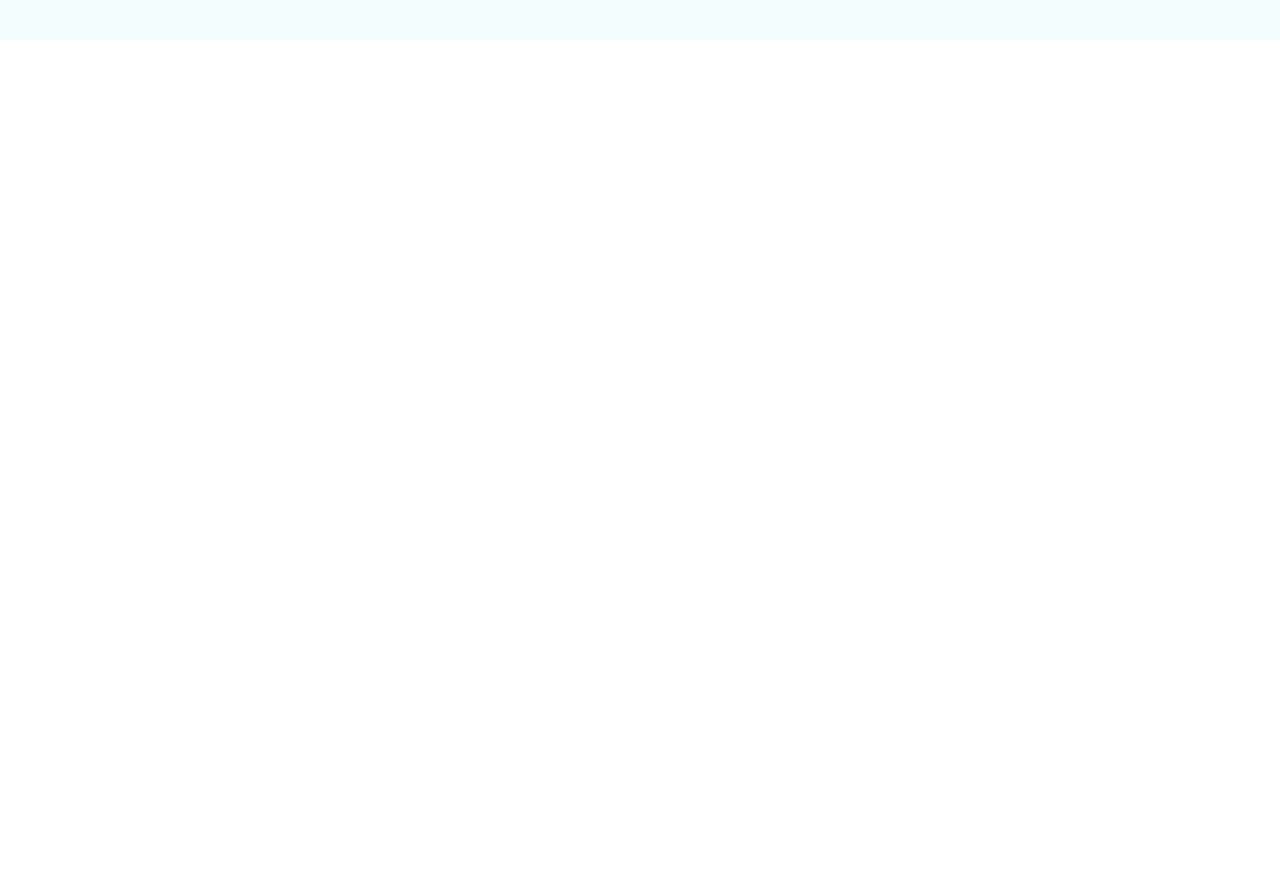
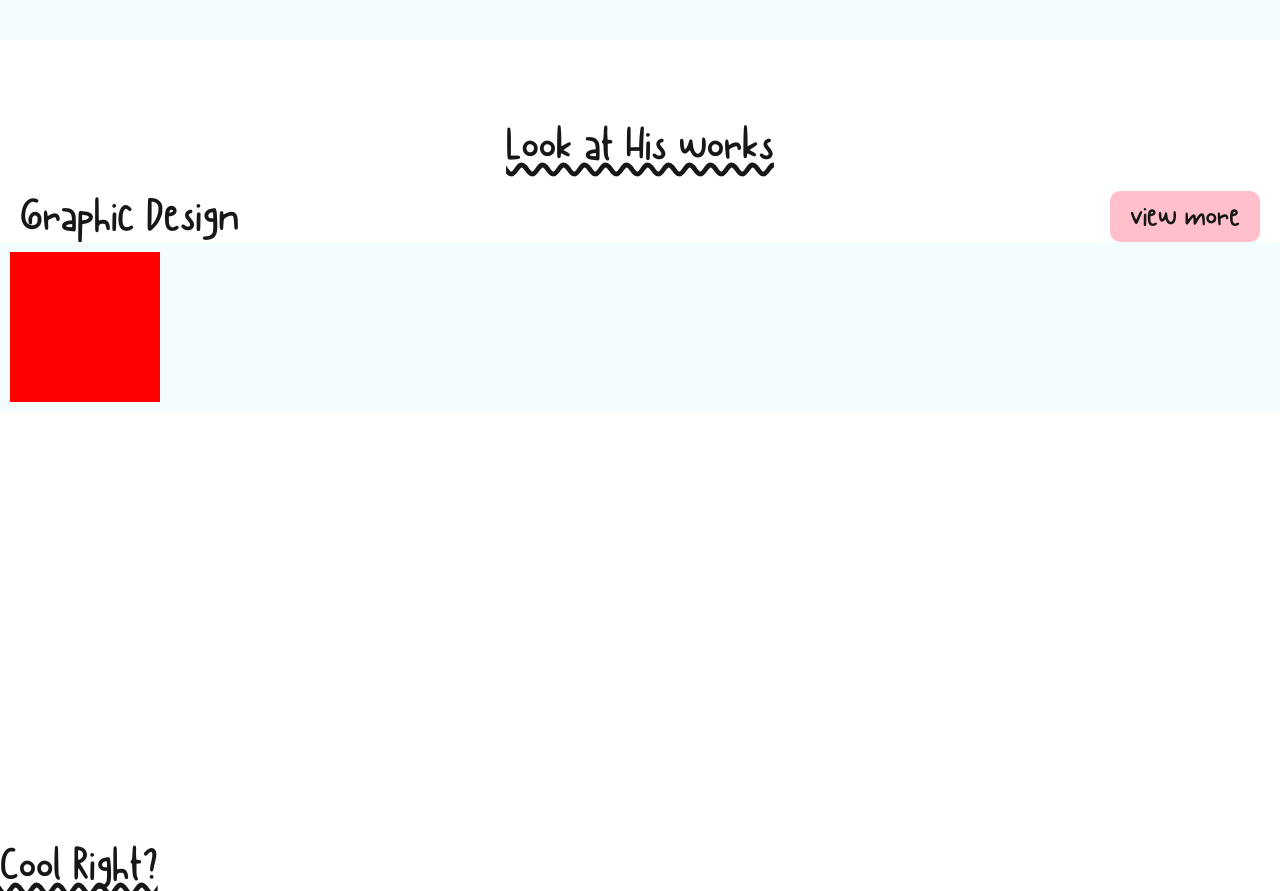
Before and after one commit to harinarayanan-kp/portfolio_2025, a Next.js app: page / in a window 1280 px wide. Shown: the part 1560-2451 px from the top of the page. Before the commit the page ends 1600 px from the top, so only its background shows below. Built offline with nearby package versions, Linux system fonts and the light colour scheme.

Commit message:
gallery_init

```diff
--- /dev/null
+++ b/src/app/Gallery.jsx
@@ -0,0 +1,66 @@
+import React from "react";
+import styles from "./custom.module.css";
+
+const Gallery = () => {
+  return (
+    <div
+      style={{
+        minHeight: "100vh",
+        fontFamily: "Canda Tawa",
+        fontSize: "3rem",
+        display: "flex",
+        flexDirection: "column",
+        alignItems: "center",
+        paddingTop: "80px",
+      }}
+    >
+      <span
+        style={{
+          textDecoration: "underline",
+          textDecorationStyle: "wavy",
+          marginBottom: "20px",
+        }}
+      >
+        Look at His works
+      </span>
+      <div
+        style={{
+          display: "flex",
+          width: "100%",
+          justifyContent: "space-between",
+          paddingLeft: "20px",
+          paddingRight: "20px",
+        }}
+      >
+        Graphic Design
+        <a
+          href="/"
+          style={{
+            fontSize: "2rem",
+            borderRadius: "10px",
+            backgroundColor: "pink",
+            display: "flex",
+            justifyContent: "center",
+            alignItems: "center",
+            padding: "5px 20px",
+          }}
+        >
+          view more
+        </a>
+      </div>
+      <div className={styles.scrollbar}>
+        <div
+          style={{
+            height: 150,
+            width: 150,
+            backgroundColor: "red",
+            margin: 10,
+            flexShrink: 0,
+          }}
+        ></div>
+      </div>
+    </div>
+  );
+};
+
+export default Gallery;
--- a/src/app/custom.module.css
+++ b/src/app/custom.module.css
@@ -70,3 +70,13 @@
   top: calc(100vh - 100px);
   left: calc(50vw - 100px);
 }
+.scrollbar {
+  display: flex;
+  flex-direction: row;
+  overflow-x: auto;
+  width: 100%;
+  background-color: #f3fdfe;
+}
+.scrollbar::-webkit-scrollbar {
+  display: none; /* Hide the scrollbar */
+}
--- a/src/app/page.js
+++ b/src/app/page.js
@@ -2,6 +2,7 @@ import Image from "next/image";
 import HomeSection from "./Home";
 import styles from "./custom.module.css";
 import AboutSection from "./AboutSection";
+import Gallery from "./Gallery";
 
 export default function Home() {
   return (
@@ -16,6 +17,18 @@ export default function Home() {
         className={styles.rotatingImage}
       />
       <AboutSection />
+      <Gallery />
+      <span
+        style={{
+          textDecoration: "underline",
+          textDecorationStyle: "wavy",
+          textDecorationSkipInk: "none",
+          fontFamily: "Canda Tawa",
+          fontSize: "3rem",
+        }}
+      >
+        Cool Right?
+      </span>
     </div>
   );
 }
```
Also changed, not shown: src/app/AboutSection.jsx (+5 -5 lines).
